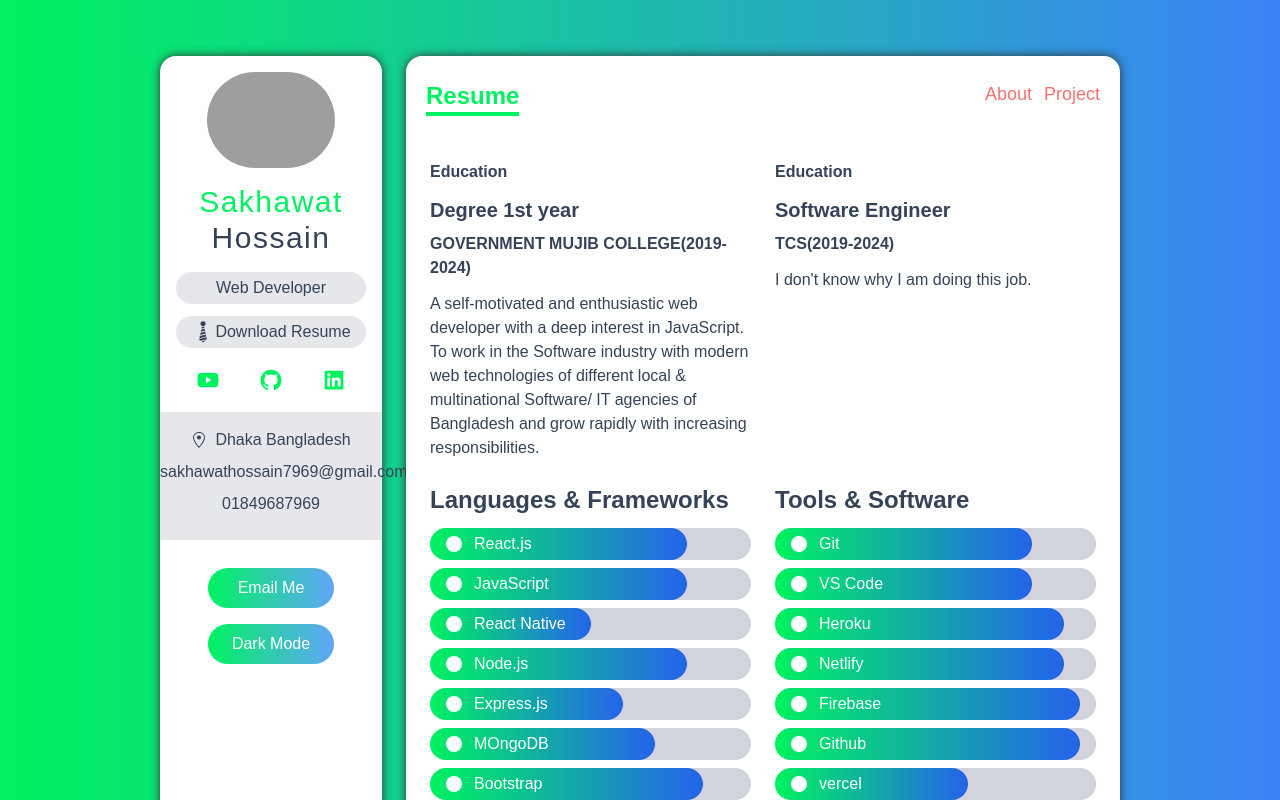
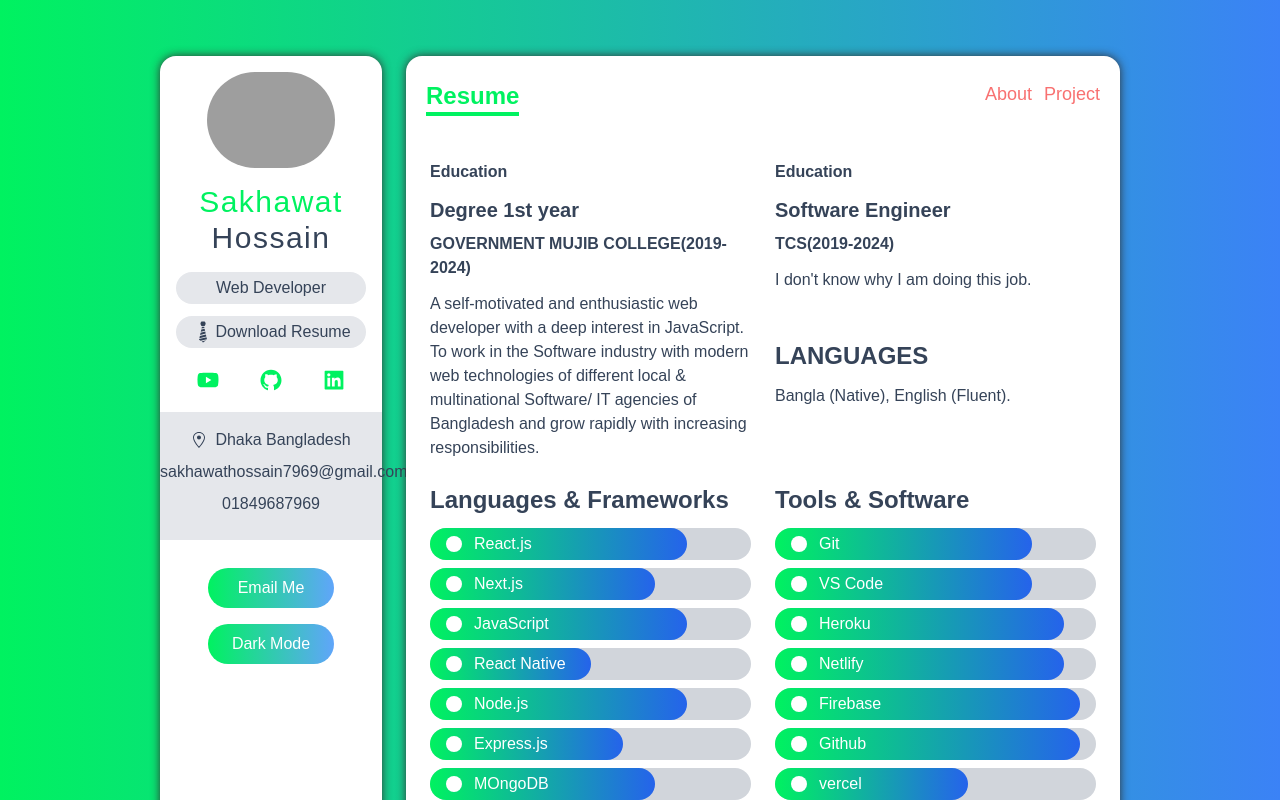
Before and after one commit to SakhawatHossain55/sakhawat-hossain, a Next.js app: page /resume in a window 1280 px wide. Shown: the top 800 px of the page. Built offline with nearby package versions, Linux system fonts and the light colour scheme; grey boxes are pictures that could not be loaded.

Commit message:
added languages

```diff
--- a/data.ts
+++ b/data.ts
@@ -44,6 +44,11 @@ export const languages:ISkill[] = [
     {
         name: 'React.js',
         level: '80%',
+        Icon: BsCircleFill
+    },
+    {
+        name: 'Next.js',
+        level: '70%',
         Icon: BsCircleFill
     },
     {
--- a/pages/resume.tsx
+++ b/pages/resume.tsx
@@ -30,6 +30,9 @@ const resume = () => {
                         <h5 className="my-2 text-xl font-bold">Software Engineer</h5>
                         <p className="font-semibold">TCS(2019-2024)</p>
                         <p className="my-3">I don't know why I am doing this job.</p>
+                        <br />
+                        <h5 className="my-3 text-2xl font-bold">LANGUAGES</h5>
+                        <p className="my-3">Bangla (Native), English (Fluent).</p>
                     </motion.div>
                 </div>
             </div>
```
